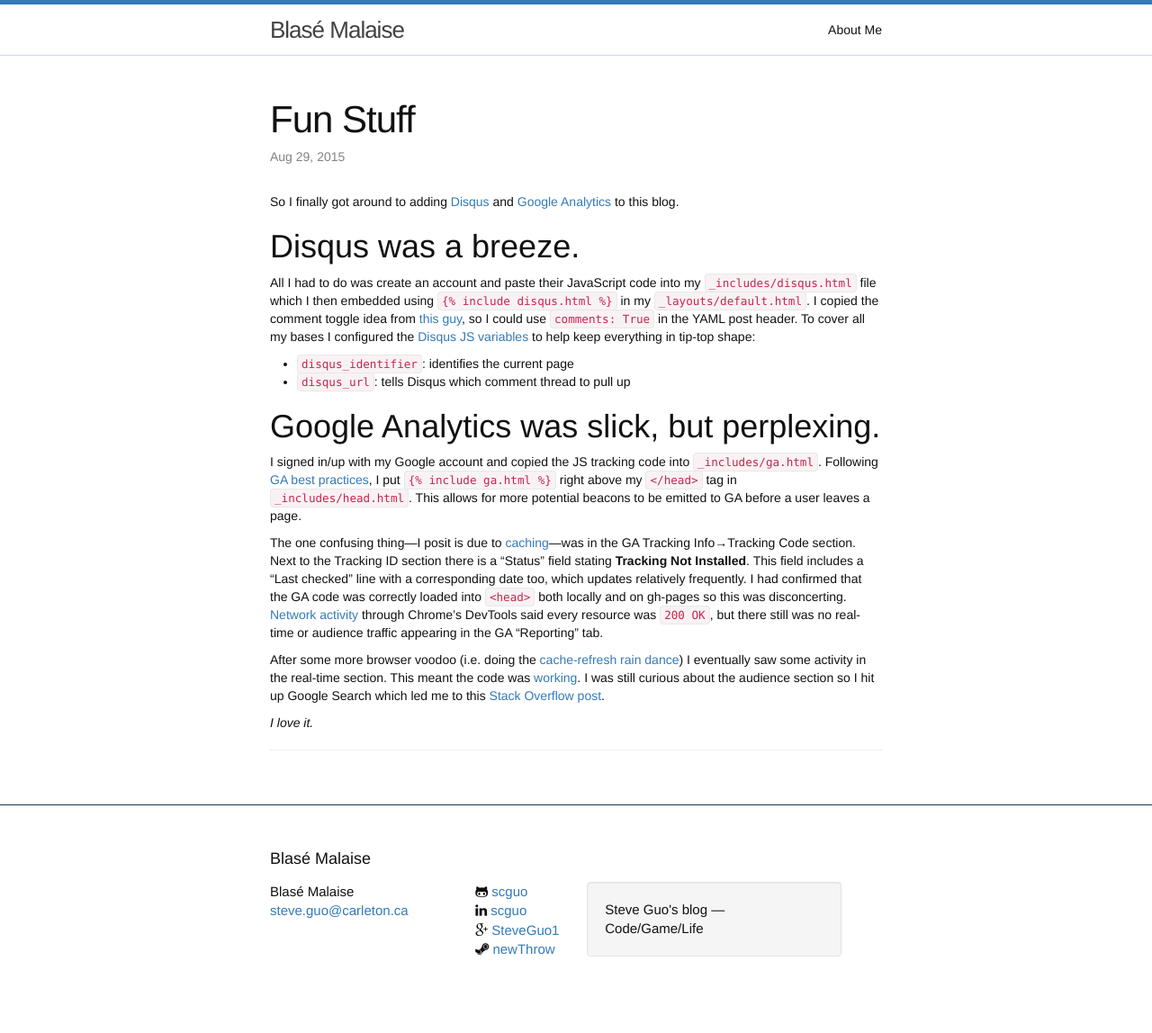
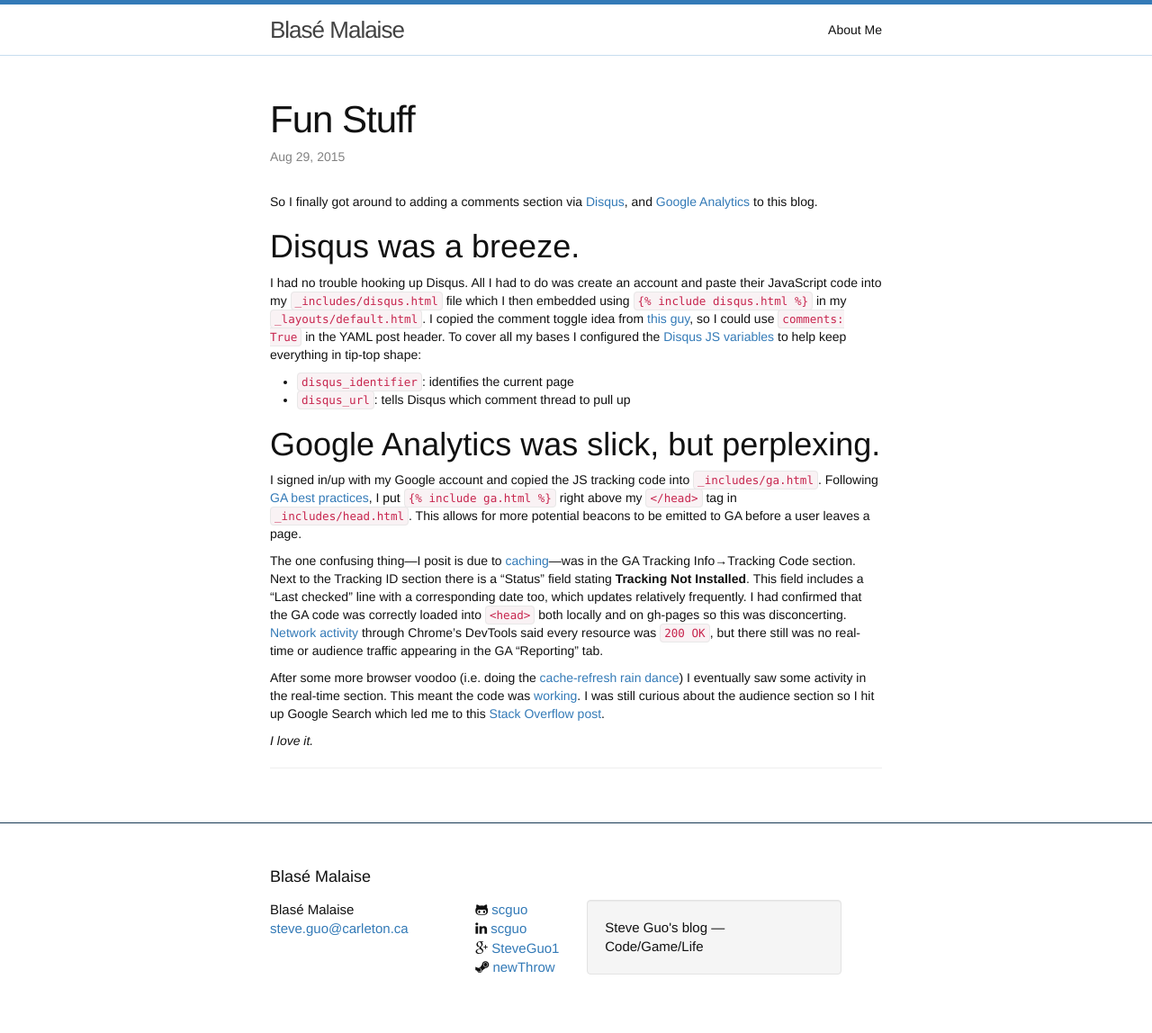
Before and after one commit to scguo/scguo.github.io, a Jekyll site: the page built from _posts/2015-08-29-fun-stuff.md, in a window 1280 px wide. Shown: the whole page at 90% size. Built offline with Jekyll 4.4.1, drawn with Linux system fonts in a browser that asks for light colours; comment, search, counter and statistics services are not loaded.

Commit message:
coming down (thanks Thomas B.)

```diff
--- a/_posts/2015-08-29-fun-stuff.md
+++ b/_posts/2015-08-29-fun-stuff.md
@@ -6,11 +6,11 @@ categories: code
 comments: True
 ---
 
-So I finally got around to adding [Disqus][disqus] and [Google Analytics][ga] to this blog.
+So I finally got around to adding a comments section via [Disqus][disqus], and [Google Analytics][ga] to this blog.
 
 #Disqus was a breeze.
 
-All I had to do was create an account and paste their JavaScript code into my `_includes/disqus.html` file which I then embedded using {% raw %}`{% include disqus.html %}`{% endraw %} in my `_layouts/default.html`. I copied the comment toggle idea from [this guy][niceguysmile], so I could use `comments: True` in the YAML post header. To cover all my bases I configured the [Disqus JS variables][dq-js] to help keep everything in tip-top shape:
+I had no trouble hooking up Disqus. All I had to do was create an account and paste their JavaScript code into my `_includes/disqus.html` file which I then embedded using {% raw %}`{% include disqus.html %}`{% endraw %} in my `_layouts/default.html`. I copied the comment toggle idea from [this guy][niceguysmile], so I could use `comments: True` in the YAML post header. To cover all my bases I configured the [Disqus JS variables][dq-js] to help keep everything in tip-top shape:
 
 * `disqus_identifier`: identifies the current page
 * `disqus_url`: tells Disqus which comment thread to pull up
```
